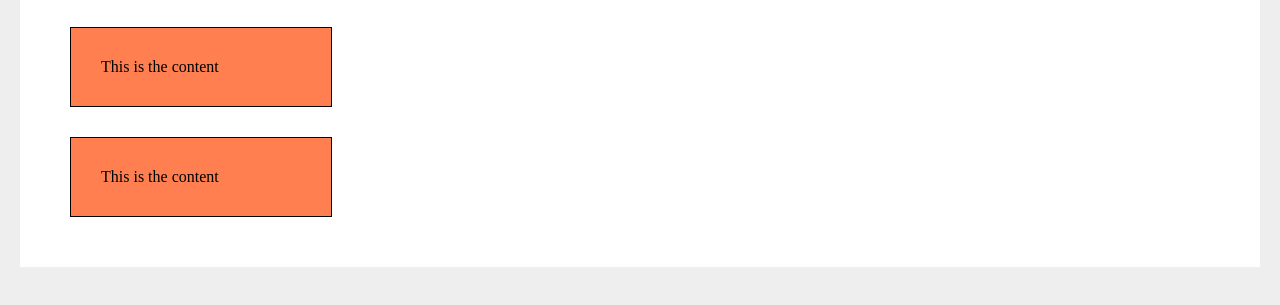
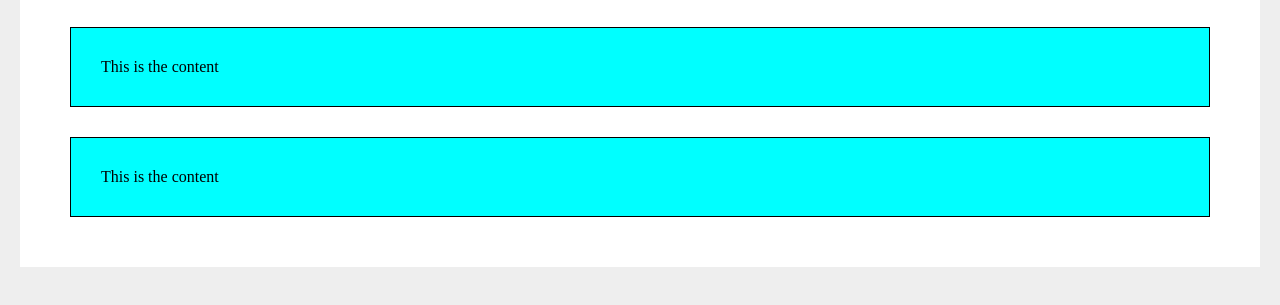
Before and after one commit to bartlomiejciupa/css_tutorial, a plain HTML site: page index.html in a window 1280 px wide. Shown: the part 89-394 px from the top of the page. Drawn offline with Linux system fonts and the light colour scheme.

Commit message:
37 margins

```diff
--- a/css/syntax.css
+++ b/css/syntax.css
@@ -321,8 +321,5 @@ a:hover {
   margin: 30px;
   padding: 30px;
   border: 1px solid #000;
-  /* width: 400px;
-  height: 200px;*/
-  background-color: coral;
-  width: 200px;
+  background: cyan;
 }
```
